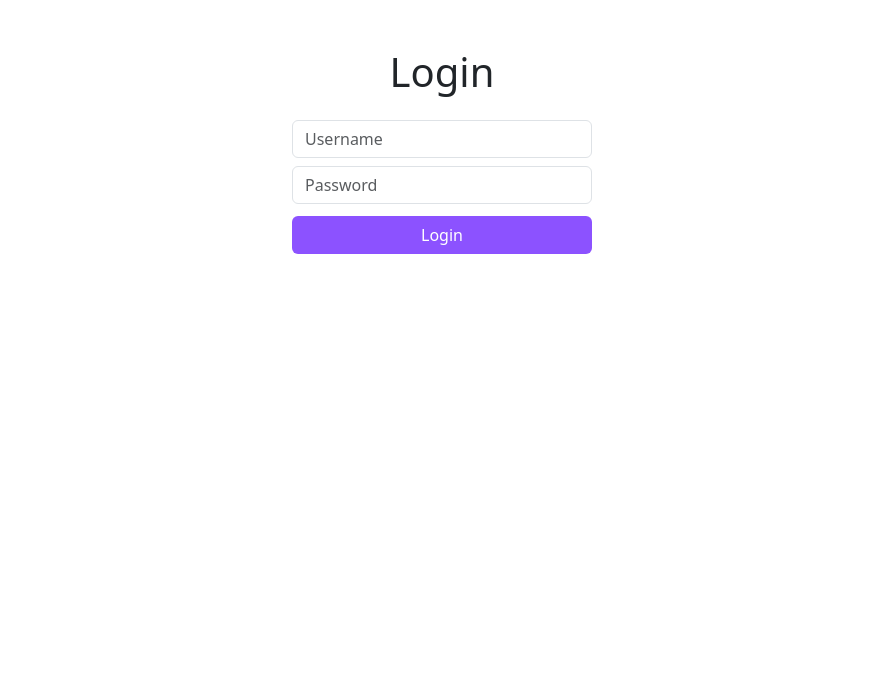
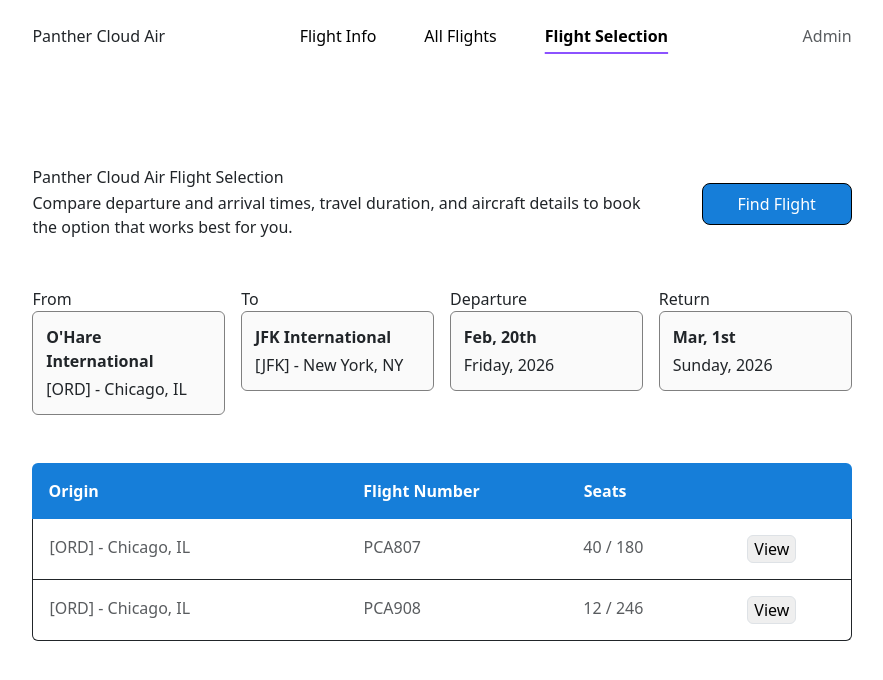
Before and after one commit to mangomonster5/CSC-4710-Capstone-Landing-Solutions, a React (Create React App) app in the folder project_files/: page /flight-selection in a window 1280 px wide. Before the commit this address led to /login. Shown: the top 680 px of the page, without its empty margins (198-1081 px from the left). Built offline with nearby package versions, Linux system fonts and the light colour scheme.

Commit message:
Fixed Docker, Changed Navbar, Add FlightInfo, FlightSelectionPages

```diff
--- a/project_files/src/App.tsx
+++ b/project_files/src/App.tsx
@@ -4,6 +4,8 @@ import AllFlightsPage from './Frontend/Pages/AllFlightsPage';
 import LoginPage from './Frontend/Pages/Global/LoginPage';
 import { BrowserRouter, Navigate, Route, Routes, useLocation, useNavigate } from "react-router-dom";
 import MainLayout from "./Frontend/Layouts/MainLayout";
+import FlightSelectionPage from "./Frontend/Pages/FlightSelectionPage";
+import FlightInfoPage from "./Frontend/Pages/FlightInfoPage";
 
 // Creating a type for protected routes, TypeScript makes you use... types this is defining them
 type ProtectedRouteProps = {
@@ -66,6 +68,20 @@ const App: React.FC = () => {
           }
           />
 
+          <Route path="/flight-selection" element={
+            <ProtectedRoute user={user} correctRole="employee">
+              <FlightSelectionPage />
+            </ProtectedRoute>
+          }
+          />
+
+          <Route path="/flight-info" element={
+            <ProtectedRoute user={user} correctRole="employee">
+              <FlightInfoPage />
+            </ProtectedRoute>
+          }
+          />
+
         </Route>
 
         {/* No Nav Bar below this */}
--- a/project_files/src/Frontend/GlobalComponents/Navbar/NavbarComponent.tsx
+++ b/project_files/src/Frontend/GlobalComponents/Navbar/NavbarComponent.tsx
@@ -8,11 +8,15 @@ const NavBarComponent: React.FC = () => {
         <div className="d-flex gap-5 py-4 justify-content-between" style={{paddingLeft: '18vw', paddingRight: '18vw'}}>
             <div className="fw-medium no-i-cursor">Panther Cloud Air</div>
             <div className="d-flex gap-5">
-                <div className="text-muted text-decoration-none no-i-cursor">Flight Info</div>
-                <Link className={`text-black fw-semibold ${location.pathname ==='/all-flights' ? 'navItemUnderline' : 'text-decoration-none'} `} to="/all-flights">All Flights</Link>
-                <div className="text-muted text-decoration-none no-i-cursor">Destination</div>
+                <Link className={`text-black ${location.pathname ==='/flight-info' ? 'navItemUnderline fw-semibold' : 'text-decoration-none'} `} to="/flight-info">Flight Info</Link>
+                <Link className={`text-black ${location.pathname ==='/all-flights' ? 'navItemUnderline fw-semibold' : 'text-decoration-none'} `} to="/all-flights">All Flights</Link>
+                <Link className={`text-black ${location.pathname ==='/flight-selection' ? 'navItemUnderline fw-semibold' : 'text-decoration-none'} `} to="/flight-selection">Flight Selection</Link>
             </div>
-            <div className="text-muted no-i-cursor">Lookup Flight</div>
+
+            {/* We will either render and empty div */}
+            {/* <div></div> */}
+            {/* or render the admin link depending on the sign in creds */}
+            <div className="text-muted no-i-cursor">Admin</div>
         </div>
     );
 }
--- /dev/null
+++ b/project_files/src/Frontend/Pages/FlightInfoPage.tsx
@@ -0,0 +1,37 @@
+import { useState } from "react";
+
+
+type flightDirection = {
+    airportCode: string;
+    city: string;
+    time: string;
+    flightNumber: string;
+    gate: string;
+    status: string;
+};
+
+
+
+const FlightInfoPage: React.FC = () => {
+
+    return (
+        <div className="d-flex flex-column gap-5" style={{ paddingLeft: '18vw', paddingRight: '18vw', marginTop: '12vh', marginBottom: '12vh' }}>
+            <div className="d-flex justify-content-center">
+                <div className="w-75 d-flex flex-column gap-1 text-center">
+                    <h6 className="mb-0 fw-medium">Panther Cloud Air Flight Information</h6>
+                    <div>Access flight schedules, timetables, and aircraft assignments..</div>
+                </div>
+            </div>
+
+            <div className="d-flex w-100">
+                <div className="border border-end-0 rounded-start w-75 ps-3 py-3">Search by flight number, route, or aircraft…</div>
+                <div className="w-25 border border-start-0 rounded-end py-3 text-center fw-medium" style={{color: 'white', background: '#167ED9'}}>View Flight Info</div>
+            </div>
+
+
+
+        </div>
+    );
+}
+
+export default FlightInfoPage;
--- /dev/null
+++ b/project_files/src/Frontend/Pages/FlightSelectionPage.tsx
@@ -0,0 +1,99 @@
+import { useState } from "react";
+
+
+type flightDirection = {
+    airportCode: string;
+    city: string;
+    time: string;
+    flightNumber: string;
+    gate: string;
+    status: string;
+};
+
+
+
+const FlightSelectionPage: React.FC = () => {
+    // selection for which table we display
+
+    return (
+        <div className="d-flex flex-column gap-5" style={{ paddingLeft: '18vw', paddingRight: '18vw', marginTop: '12vh', marginBottom: '12vh' }}>
+            <div className="d-flex justify-content-between">
+                <div className="w-75 d-flex flex-column gap-1">
+                    <h6 className="mb-0 fw-medium">Panther Cloud Air Flight Selection</h6>
+                    <div>Compare departure and arrival times, travel duration, and aircraft details to book the option that works best for you.</div>
+                </div>
+                <div className="w-25 align-items-center d-flex justify-content-end">
+                    <button className={'mainButton'} >Find Flight</button>
+                </div>
+            </div>
+
+            <div className="d-flex justify-content-between gap-3">
+
+
+                <div className="w-25">
+                    <div>From</div>
+                    <div className="card d-flex flex-column gap-1">
+                        <div className="fw-semibold">O'Hare International</div>
+                        <div>[ORD] - Chicago, IL</div>
+                    </div>
+                </div>
+                <div className="w-25">
+                    <div>To</div>
+                    <div className="card d-flex flex-column gap-1">
+                        <div className="fw-semibold">JFK International</div>
+                        <div>[JFK] - New York, NY</div>
+                    </div>
+                </div>
+                <div className="w-25">
+                    <div>Departure</div>
+                    <div className="card d-flex flex-column gap-1">
+                        <div className="fw-semibold">Feb, 20th</div>
+                        <div>Friday, 2026</div>
+                    </div>
+                </div>
+                <div className="w-25">
+                    <div>Return</div>
+                    <div className="card d-flex flex-column gap-1">
+                        <div className="fw-semibold">Mar, 1st</div>
+                        <div>Sunday, 2026</div>
+                    </div>
+                </div>
+
+            </div>
+
+
+            <div>
+                {/* header */}
+                <div className="d-flex bg-primary-blue-500  text-white py-3 px-3 fw-medium rounded-top">
+                    <div className="fw-semibold" style={{ width: '500px' }}>Origin</div>
+                    <div className="fw-semibold" style={{ width: '350px' }}>Flight Number</div>
+                    <div className="fw-semibold" style={{ width: '200px' }}>Seats</div>
+                    <div className="fw-semibold" style={{ width: '200px' }}></div>
+                </div>
+
+                <div className={`d-flex border-start border-end border-bottom border-dark py-3 px-3 fw-medium`}>
+                    <div className="text-muted" style={{ width: '500px' }}>[ORD] - Chicago, IL</div>
+                    <div className="text-muted" style={{ width: '350px' }}>PCA807</div>
+                    <div className="text-muted" style={{ width: '200px' }}>40 / 180</div>
+                    <div className="text-muted text-center" style={{ width: '200px' }}>
+                        <button className="rounded border">View</button>
+                    </div>
+                </div>
+
+                <div className={`d-flex border-start border-end border-bottom border-dark rounded-bottom py-3 px-3 fw-medium`}>
+                    <div className="text-muted" style={{ width: '500px' }}>[ORD] - Chicago, IL</div>
+                    <div className="text-muted" style={{ width: '350px' }}>PCA908</div>
+                    <div className="text-muted" style={{ width: '200px' }}>12 / 246</div>
+                    <div className="text-muted text-center" style={{ width: '200px' }}>
+                        <button className="rounded border">View</button>
+                    </div>
+                </div>
+            </div>
+
+
+
+        </div>
+    );
+}
+
+export default FlightSelectionPage;
--- a/project_files/src/Frontend/Pages/Global/LoginPage.tsx
+++ b/project_files/src/Frontend/Pages/Global/LoginPage.tsx
@@ -13,7 +13,7 @@ const LoginPage: React.FC = () => {
         setLoading(true);
 
         try {
-            const response = await fetch('http://localhost:5000/api/login', {
+            const response = await fetch('http://localhost:3000/api/login', {
                 method: 'POST',
                 headers: { 'Content-Type': 'application/json' },
                 body: JSON.stringify({ username, password }),
--- a/project_files/src/variables.css
+++ b/project_files/src/variables.css
@@ -14,6 +14,18 @@
   user-select: none; /* Standard */
 }
 
+
+.mainButton {
+  padding-left: 1rem;
+  padding-right: 1rem;
+  min-width: 150px;
+  padding-top: .5rem;
+  padding-bottom: .5rem;
+  border: 1.5px solid black;
+  background-color: var(--panther-primary-blue-500);
+  color: white;
+  border-radius: .5rem;
+}
 
 .segmentButton {
   padding-left: 1rem;
@@ -36,3 +48,10 @@
   background-color: var(--panther-primary-blue-500);
   color: white;
 }
+
+
+.card {
+  background-color: hsl(0, 0%, 98%);
+  border: 1px solid hsl(0, 0%, 50%);
+  padding: .8rem;
+}
```
Also changed, not shown: 1 other file (tests, documents, lock files or other folders).
